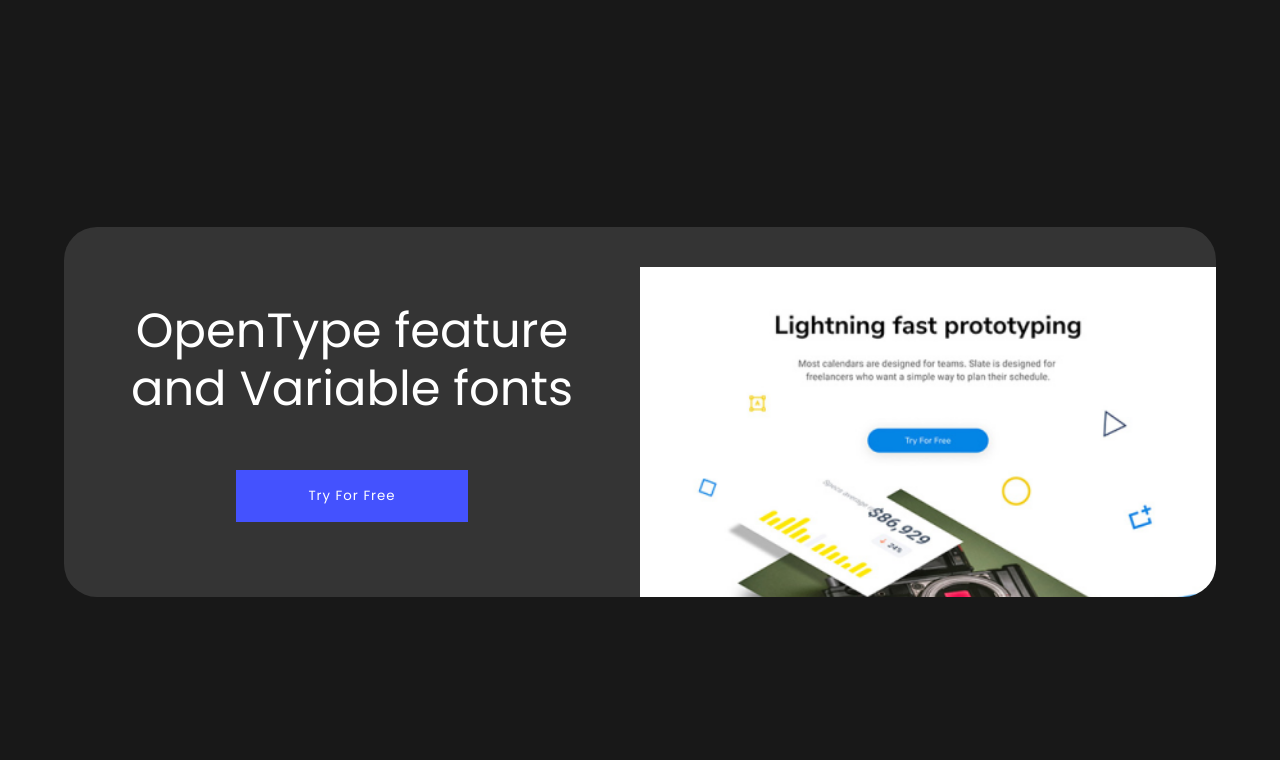
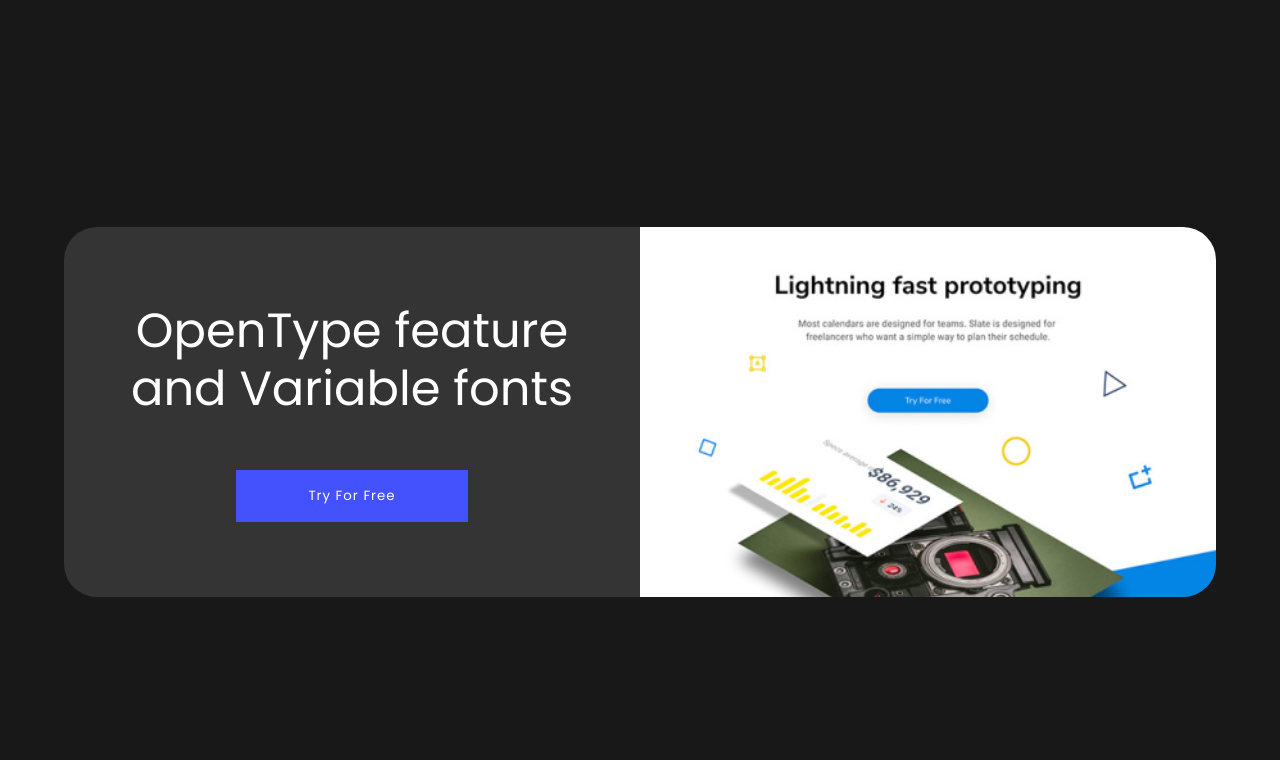
Before and after one commit to natalia-lypovyk/landing-template, a website built with Parcel: page src/index.html in a window 1280 px wide. Shown: the part 6024-6784 px from the top of the page. Built offline with nearby package versions, Linux system fonts and the light colour scheme; files whose address does not match are found by name.

Commit message:
fix: Image in try section fill block height

```diff
--- a/src/styles/_try.scss
+++ b/src/styles/_try.scss
@@ -80,7 +80,6 @@
   &__image {
     position: absolute;
     right: 0;
-    top: 40px;
 
     width: 50%;
     height: auto;
```
